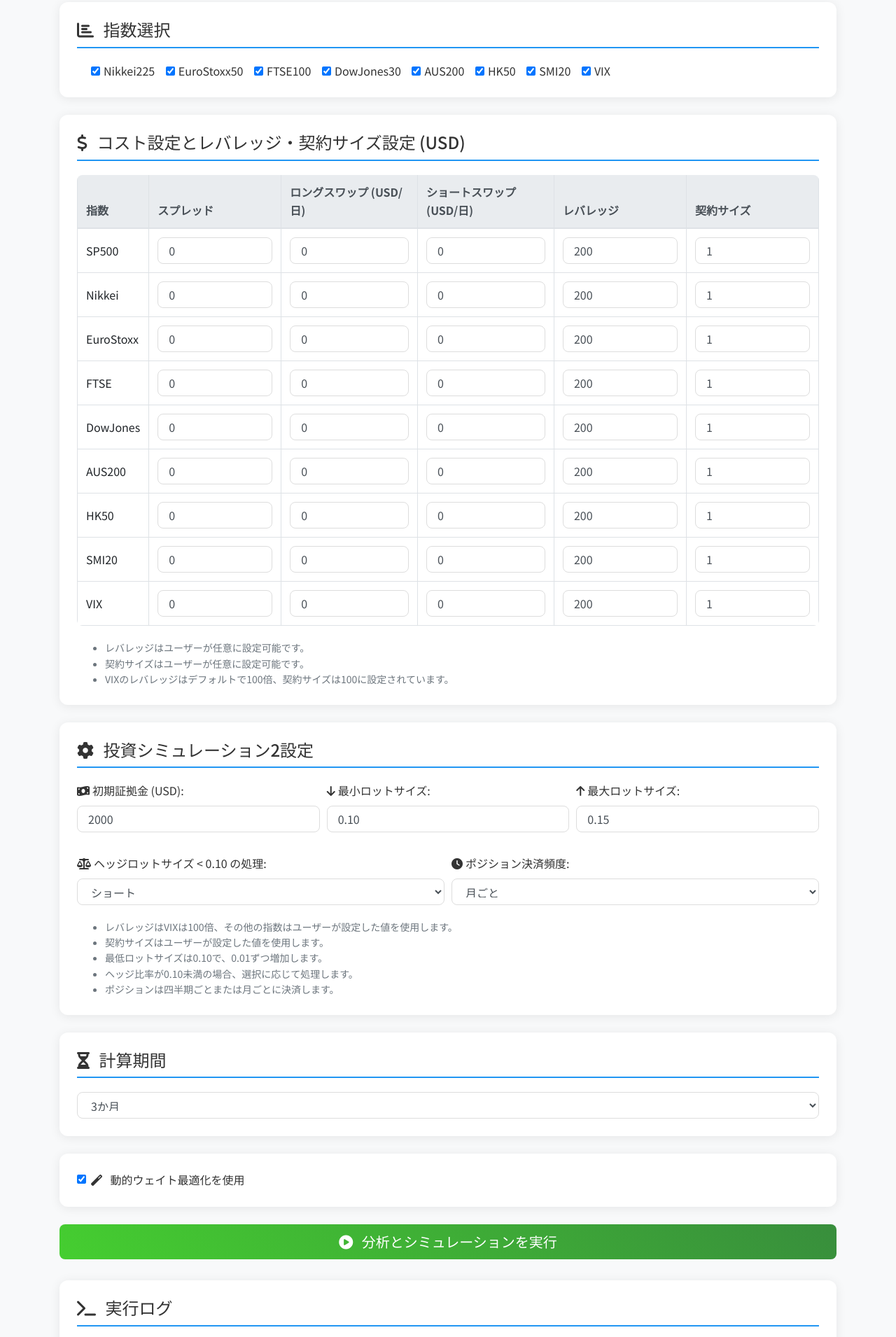
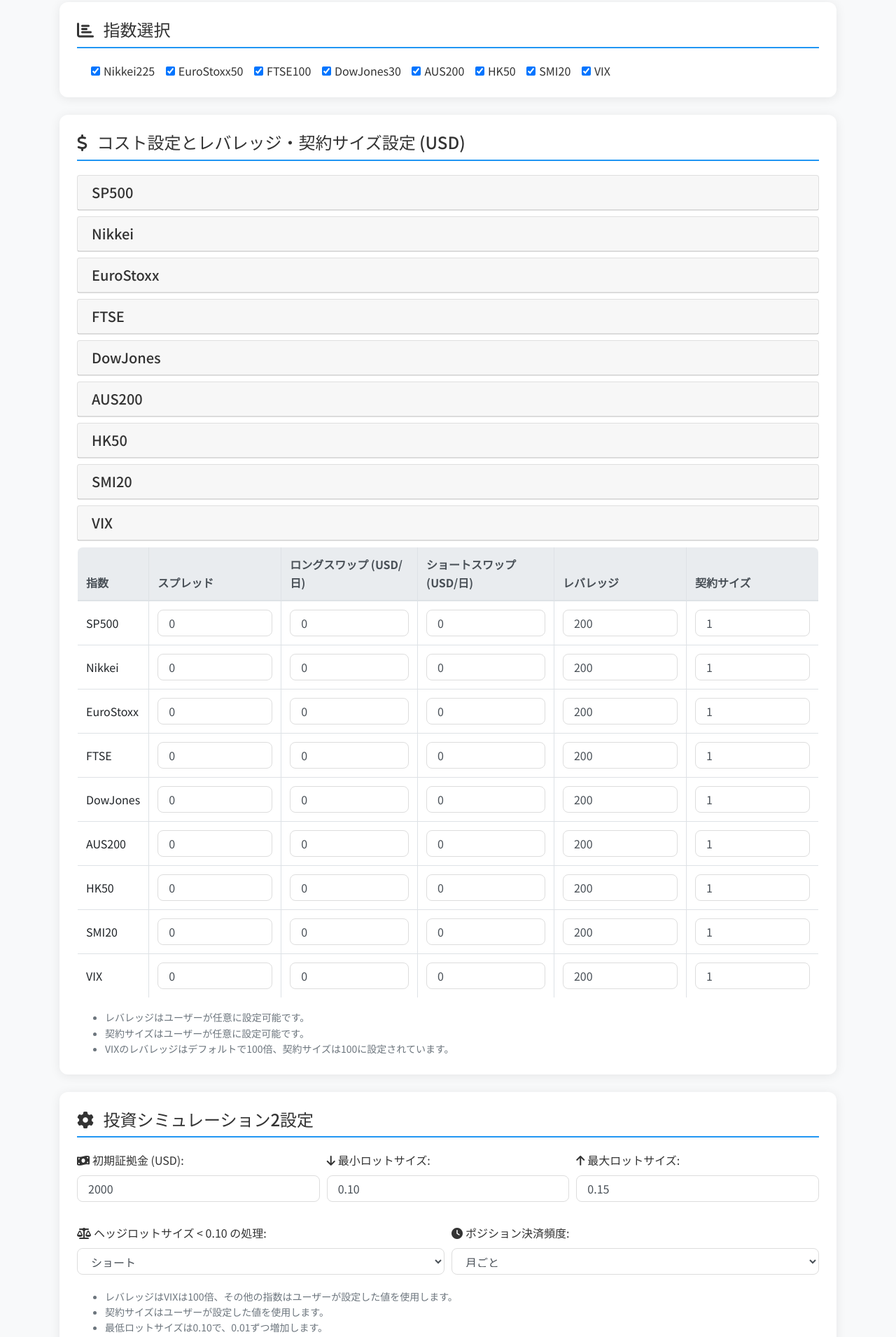
Before and after one commit to arinaga-sora0606/Hedge_Calculator, a Flask app: page /index in a window 1280 px wide. Shown: the part 407-2317 px from the top of the page at 70% size. Run offline with Flask 3, Linux system fonts and the light colour scheme; the visitor is signed in with stand-in values (Sample User, id 1); some libraries are stand-ins or nearby versions.

Commit message:
index.html

```diff
--- a/templates/index.html
+++ b/templates/index.html
@@ -9,30 +9,6 @@
     <link rel="stylesheet" href="https://cdnjs.cloudflare.com/ajax/libs/bootstrap-datepicker/1.9.0/css/bootstrap-datepicker.min.css">
     <link rel="stylesheet" href="https://cdnjs.cloudflare.com/ajax/libs/font-awesome/6.0.0/css/all.min.css">
     <link rel="stylesheet" href="{{ url_for('static', filename='css/styles.css') }}">
-    <style>
-        /* スマホやタブレットに対応するためのカスタムメディアクエリ */
-        @media (max-width: 767px) {
-            .form-section h4 {
-                font-size: 1.2rem;
-            }
-            .log-container {
-                max-height: 300px;
-                overflow-y: auto;
-            }
-            .form-actions button {
-                font-size: 0.9rem;
-                padding: 12px;
-            }
-        }
-        @media (max-width: 576px) {
-            .form-check-label {
-                font-size: 0.9rem;
-            }
-            .input-group-text, .form-control {
-                font-size: 0.9rem;
-            }
-        }
-    </style>
 </head>
 <body>
     <div class="container mt-4">
@@ -69,7 +45,7 @@
                     日付選択と設定操作
                 </h4>
                 <div class="form-row">
-                    <div class="form-group col-md-6 col-12">
+                    <div class="form-group col-md-6">
                         <div class="row">
                             <div class="col-md-6">
                                 <label for="start_date">
@@ -86,7 +62,7 @@
                         </div>
                     </div>
 
-                    <div class="form-group col-md-6 col-12">
+                    <div class="form-group col-md-6">
                         <div class="settings-panel">
                             <div class="settings-input mb-2">
                                 <label for="setting_name">
@@ -95,7 +71,6 @@
                                 <div class="input-group">
                                     <input type="text" class="form-control" id="setting_name" name="setting_name" placeholder="設定名を入力">
                                     <div class="input-group-append">
-                                        <!-- 設定の保存ボタン -->
                                         <button type="submit" name="submit_action" value="save" class="btn btn-success">
                                             <i class="fas fa-save mr-1"></i>保存
                                         </button>
@@ -117,7 +92,6 @@
                                     </div>
                                 </div>
                             </div>
-                            <!-- 隠しフィールドを追加 -->
                             <input type="hidden" id="loaded_setting_id" name="loaded_setting_id" value="">
                         </div>
                     </div>
@@ -139,14 +113,50 @@
                     {% endfor %}
                 </div>
             </div>
-
 <!-- コスト設定とレバレッジ・契約サイズ設定 -->
 <div class="form-section">
     <h4>
         <i class="fas fa-dollar-sign mr-2"></i>
         コスト設定とレバレッジ・契約サイズ設定 (USD)
     </h4>
-                <div class="table-responsive">
+
+    <!-- モバイルのみ表示 -->
+    <div class="mobile-only">
+        {% for asset in ['SP500', 'Nikkei', 'EuroStoxx', 'FTSE', 'DowJones', 'AUS200', 'HK50', 'SMI20', 'VIX'] %}
+        <div class="card mb-2">
+            <div class="card-header" data-toggle="collapse" data-target="#collapse-{{asset}}">
+                <h5 class="mb-0">{{asset}}</h5>
+            </div>
+            <div id="collapse-{{asset}}" class="collapse">
+                <div class="card-body">
+                    <div class="form-group">
+                        <label>スプレッド:</label>
+                        <input type="number" step="0.01" name="spread" class="form-control" value="0">
+                    </div>
+                    <div class="form-group">
+                        <label>ロングスワップ (USD/日):</label>
+                        <input type="number" step="0.01" name="swap_long" class="form-control" value="0">
+                    </div>
+                    <div class="form-group">
+                        <label>ショートスワップ (USD/日):</label>
+                        <input type="number" step="0.01" name="swap_short" class="form-control" value="0">
+                    </div>
+                    <div class="form-group">
+                        <label>レバレッジ:</label>
+                        <input type="number" step="1" name="leverage_{{ asset }}" class="form-control" value="{{ leverage.get(asset, 200) }}" required>
+                    </div>
+                    <div class="form-group">
+                        <label>契約サイズ:</label>
+                        <input type="number" step="1" name="contract_size_{{ asset }}" class="form-control" value="{{ contract_size.get(asset, 1) }}" required>
+                    </div>
+                </div>
+            </div>
+        </div>
+        {% endfor %}
+    </div>
+
+    <!-- デスクトップのみ表示 -->
+    <div class="desktop-only">
         <table class="table table-bordered">
             <thead class="thead-light">
                 <tr>
@@ -182,6 +192,7 @@
             </tbody>
         </table>
     </div>
+
     <small class="form-text text-muted">
         <ul class="mb-0">
             <li>レバレッジはユーザーが任意に設定可能です。</li>
@@ -198,19 +209,19 @@
         投資シミュレーション2設定
     </h4>
     <div class="form-row">
-                    <div class="form-group col-md-4 col-12">
+        <div class="form-group col-md-4">
             <label for="initial_margin">
                 <i class="fas fa-money-bill-wave mr-1"></i>初期証拠金 (USD):
             </label>
             <input type="number" step="0.01" class="form-control" id="initial_margin" name="initial_margin" value="2000" required>
         </div>
-                    <div class="form-group col-md-4 col-12">
+        <div class="form-group col-md-4">
             <label for="min_lot">
                 <i class="fas fa-arrow-down mr-1"></i>最小ロットサイズ:
             </label>
             <input type="number" step="0.01" class="form-control" id="min_lot" name="min_lot" value="0.10" required>
         </div>
-                    <div class="form-group col-md-4 col-12">
+        <div class="form-group col-md-4">
             <label for="max_lot">
                 <i class="fas fa-arrow-up mr-1"></i>最大ロットサイズ:
             </label>
@@ -219,7 +230,7 @@
     </div>
 
     <div class="form-row mt-3">
-                    <div class="form-group col-md-6 col-12">
+        <div class="form-group col-md-6">
             <label for="handle_small_hedge">
                 <i class="fas fa-balance-scale mr-1"></i>ヘッジロットサイズ &lt; 0.10 の処理:
             </label>
@@ -228,7 +239,7 @@
                 <option value="short" selected>ショート</option>
             </select>
         </div>
-                    <div class="form-group col-md-6 col-12">
+        <div class="form-group col-md-6">
             <label for="settlement_frequency">
                 <i class="fas fa-clock mr-1"></i>ポジション決済頻度:
             </label>
```
Lines whose indentation alone changed are shown as unchanged.
